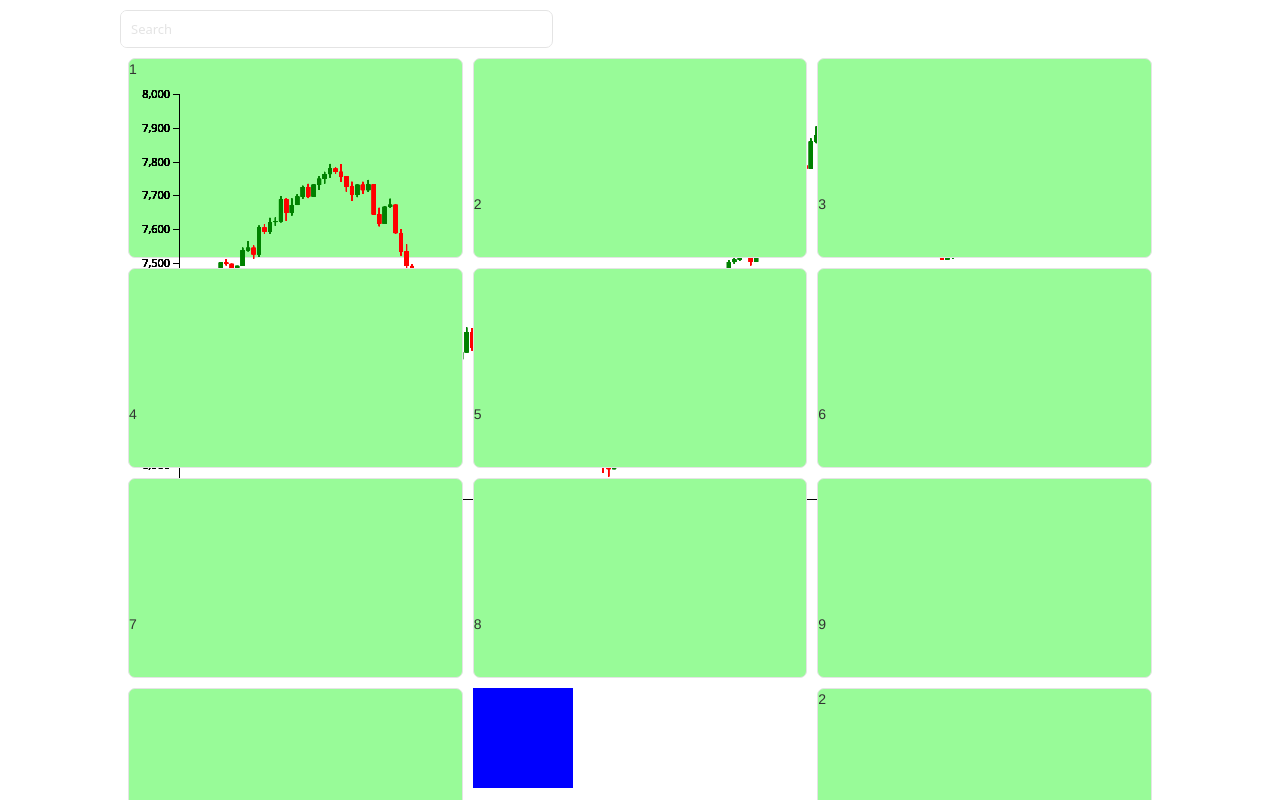
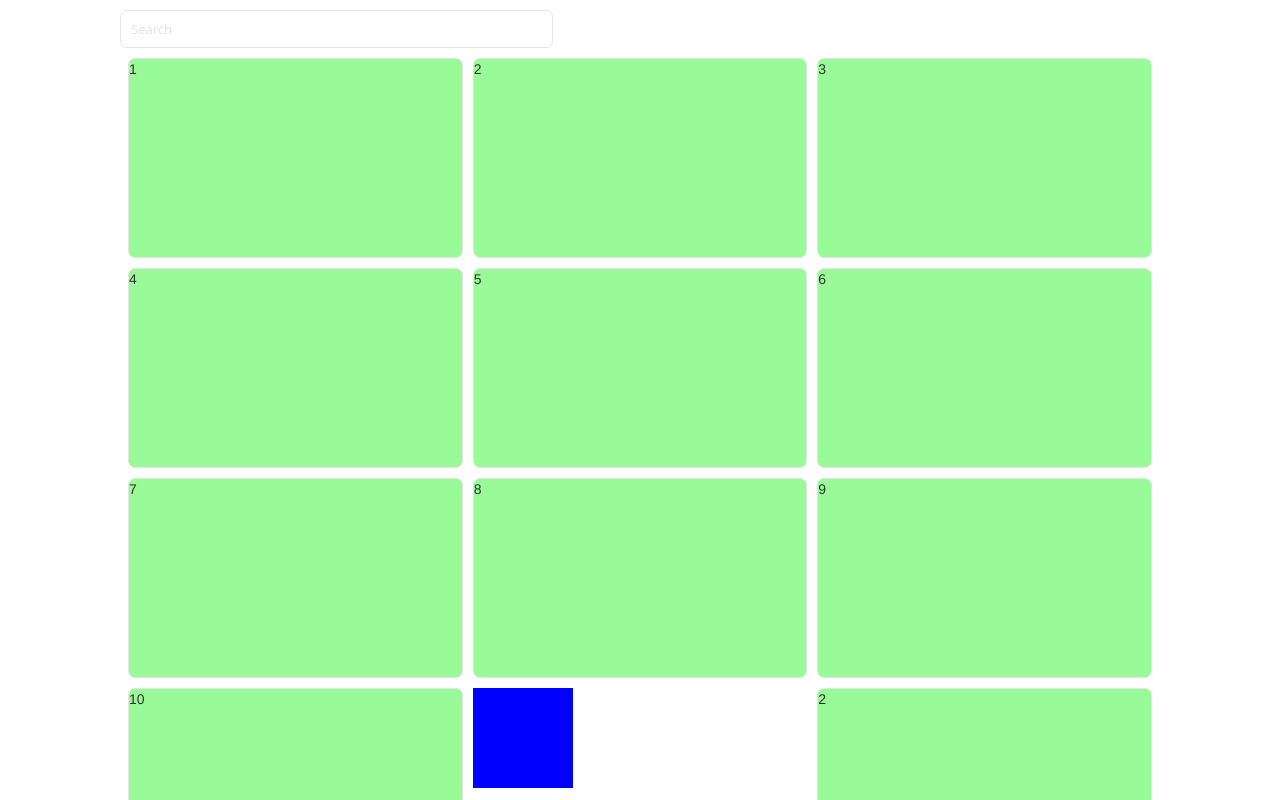
Before and after one commit to quaffpotion/stock-frontend, an Angular app: page / in a window 1280 px wide. Shown: the top 800 px of the page. Built offline with nearby package versions, Linux system fonts and the light colour scheme.

Commit message:
tabula rasa main page

```diff
--- a/src/app/display-area/display-area.component.html
+++ b/src/app/display-area/display-area.component.html
@@ -1,6 +1,6 @@
 <div class="main">
   <div class="stock" *ngFor="let x of items; let i = index">
-    {{ i + 1 }} <app-candlestick-chart></app-candlestick-chart>
+    {{ i + 1 }}
   </div>
   <div style="height: 100px; width: 100px; background-color: blue;"></div>
   <div class="stock" *ngFor="let x of items; let i = index">
```
